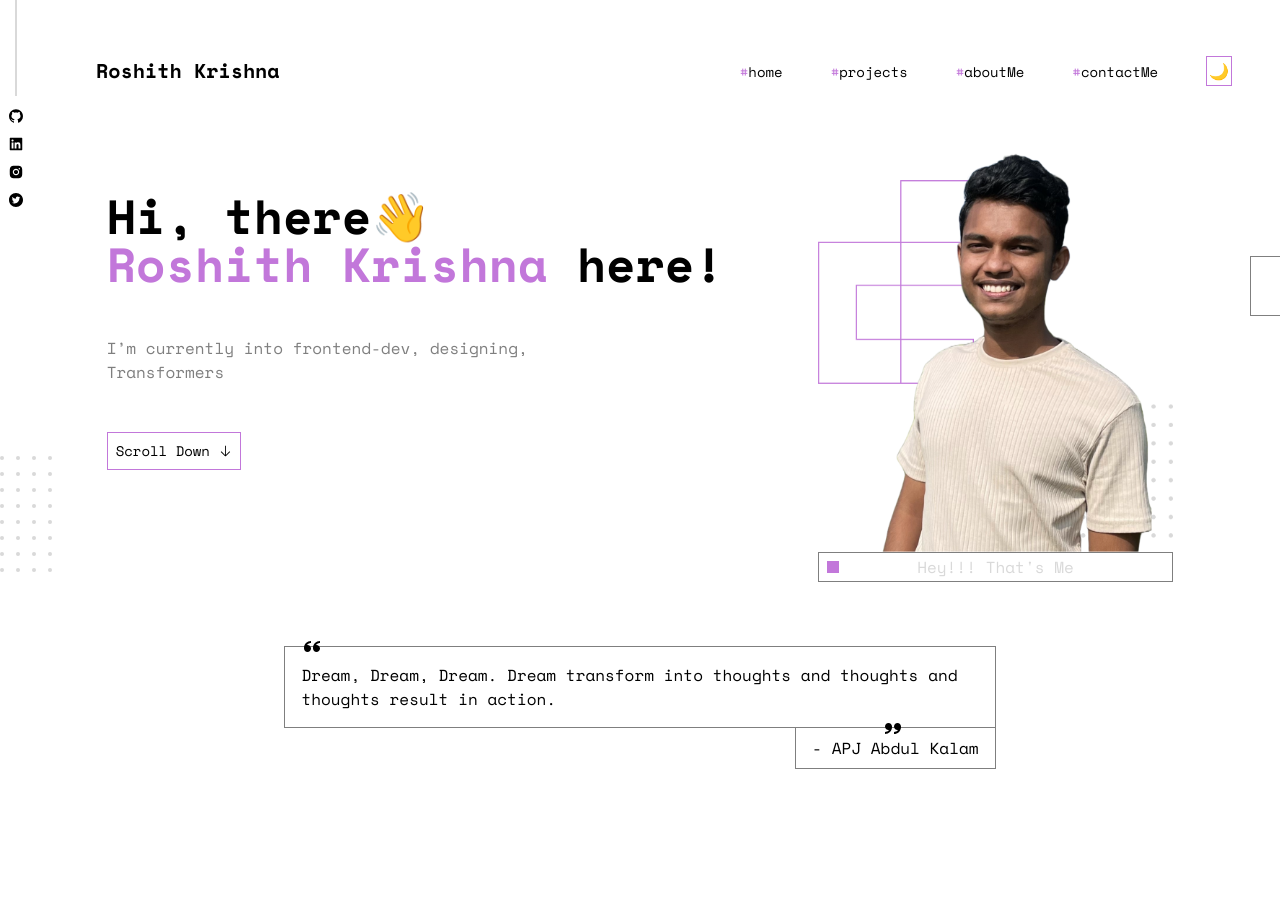
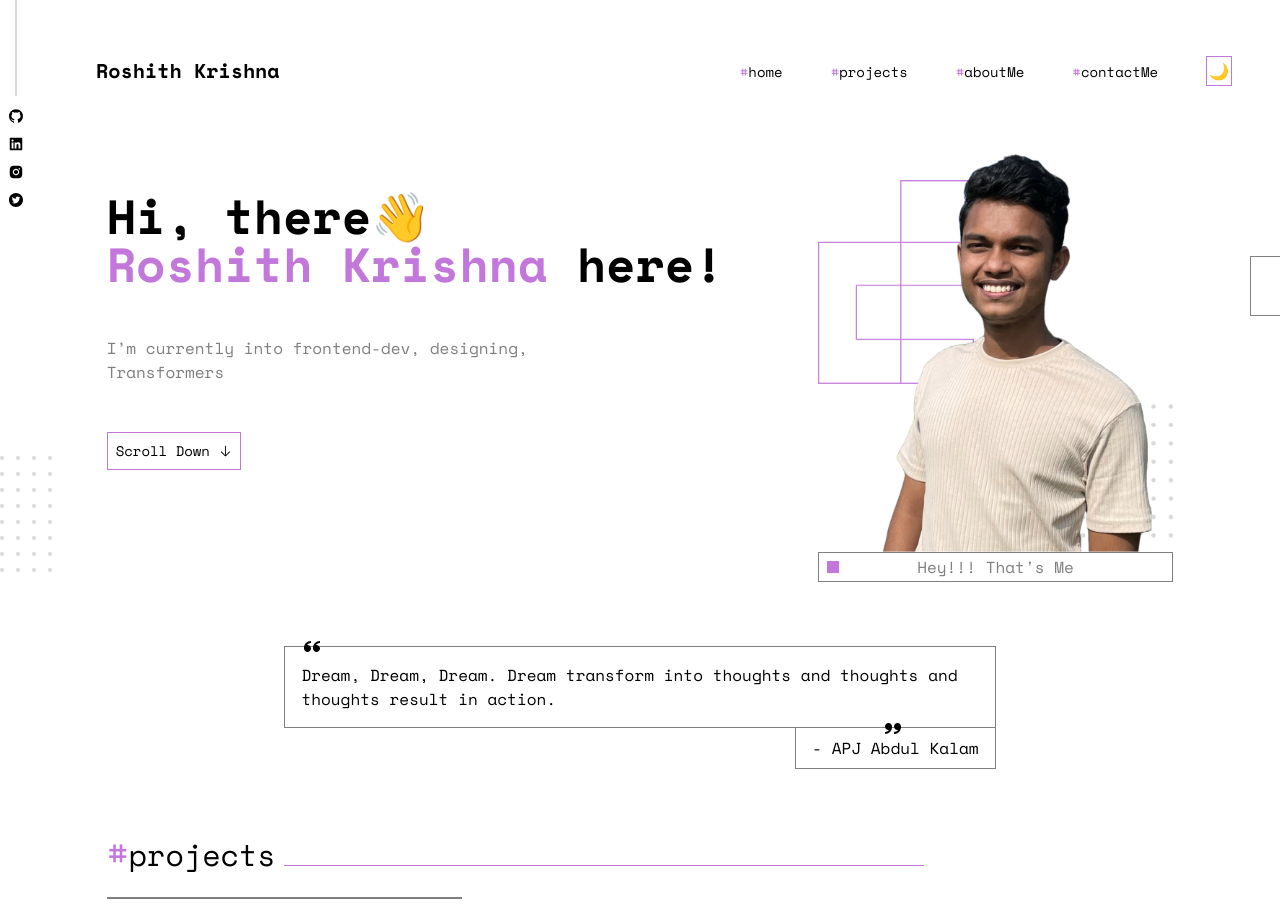
Before and after one commit to roshith2001/portfolio2.0, a Next.js app: page / in a window 1280 px wide. Before the commit the page ends 833 px from the top, so only its background shows below. Built offline with nearby package versions, Linux system fonts and the light colour scheme; grey boxes are pictures that could not be loaded.

Commit message:
update-sections

```diff
--- a/app/components/Hero.js
+++ b/app/components/Hero.js
@@ -5,6 +5,9 @@ import { VscArrowDown } from "react-icons/vsc";
 import DotsDesign from "./dotsDesign";
 import BoxDesign from "./BoxDesign";
 import QuoteBox from "./quoteBox";
+import SectionHeader from "./SectionHeader";
+import Section from "./Section";
+import Projects from "./projects";
 
 export default function Hero() {
     return (
@@ -29,12 +32,13 @@ export default function Hero() {
                     <Image src={heroImage} alt='hero image' loading="lazy"/>
                     <div className="border border-grey px-2 py-0.5 relative text-center">
                         <div className="inline-block w-3 h-3 absolute left-2 top-2 bg-purple"></div>
-                        <span className="px-2 text-dotgrey">Hey!!! That&apos;s Me</span>
+                        <span className="px-2 text-grey">Hey!!! That&apos;s Me</span>
                     </div>
                 </div>
             </div>
             <QuoteBox />
             <BoxDesign len={30} bre={60} right={0} top={200}/>
+            <Section header='projects' component={<Projects />}/>
         </div>
     );
 }
--- /dev/null
+++ b/app/components/ProjectBox.js
@@ -0,0 +1,10 @@
+import Image from "next/image";
+export default function ProjectBox({}) {
+    return (
+        <div className="w-1/3 border border-grey">
+            <div className="relative w-full h-full">
+                <Image src='https://encrypted-tbn0.gstatic.com/images?q=tbn:ANd9GcRqfJ6TaQZ4SozXizNgd_l7hQ3Md_fbvym87g&s' alt='Project Image' layout="fill" style={{objectFit:'cover'}}/>
+            </div>
+        </div>
+    );
+}
--- /dev/null
+++ b/app/components/Section.js
@@ -0,0 +1,10 @@
+import SectionHeader from "./SectionHeader";
+
+export default function Section({header, component}) {
+    return (
+        <div className="w-5/6 mx-auto">
+           <SectionHeader header={header}/>
+           {component}
+        </div>
+    );
+}
--- /dev/null
+++ b/app/components/SectionHeader.js
@@ -0,0 +1,8 @@
+export default function SectionHeader({header}) {
+    return (
+        <div className="">
+            <p className="text-3xl inline-block pr-2"><span className="text-purple text-4xl">#</span>{header}</p>
+            <div className="inline-block w-3/5 h-[1px] bg-purple"></div>
+        </div>
+    );
+}
--- /dev/null
+++ b/app/components/projects.js
@@ -0,0 +1,9 @@
+import ProjectBox from "./ProjectBox";
+
+export default function Projects() {
+    return (
+        <div className="py-6">
+            <ProjectBox />
+        </div>
+    );
+}
--- a/next.config.mjs
+++ b/next.config.mjs
@@ -1,4 +1,18 @@
 /** @type {import('next').NextConfig} */
-const nextConfig = {};
+const nextConfig = {
+    reactStrictMode: true,
+    images:{
+        remotePatterns:[
+            {
+                protocol: 'https',
+                hostname: '**',
+            },
+            {
+                protocol: 'http',
+                hostname: '**',
+            },
+        ],
+    }
+};
 
 export default nextConfig;
```
